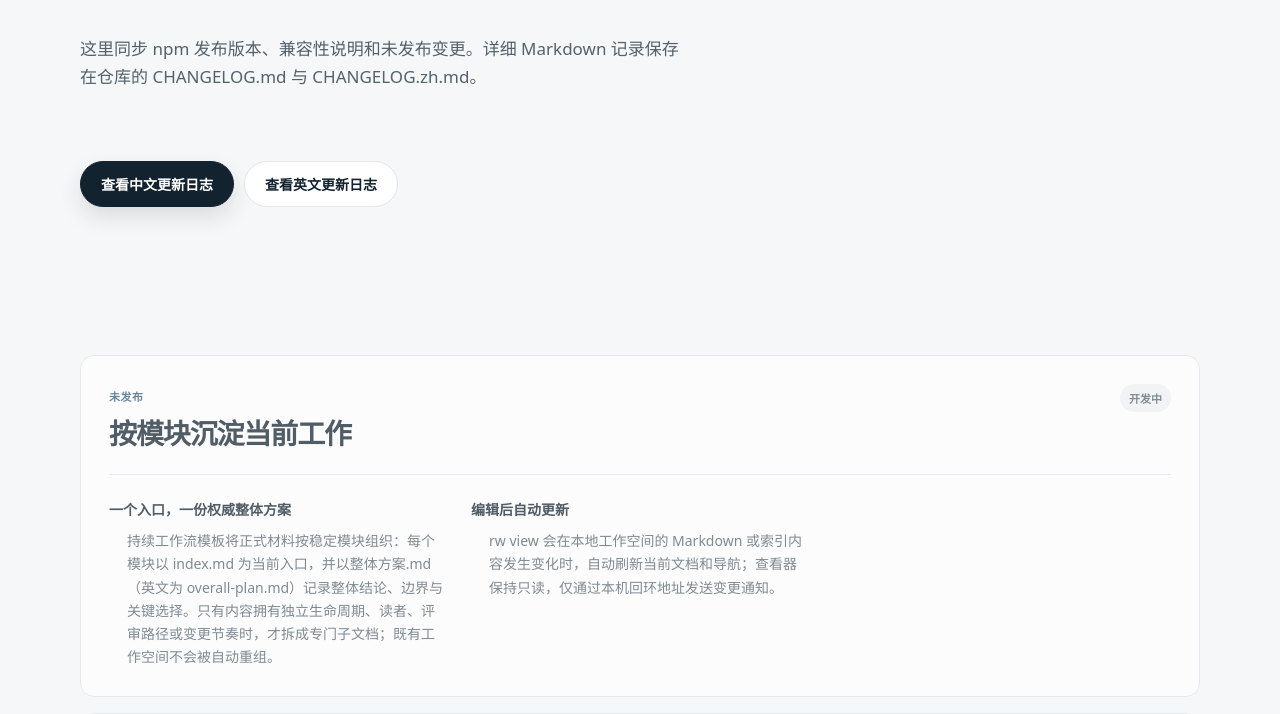
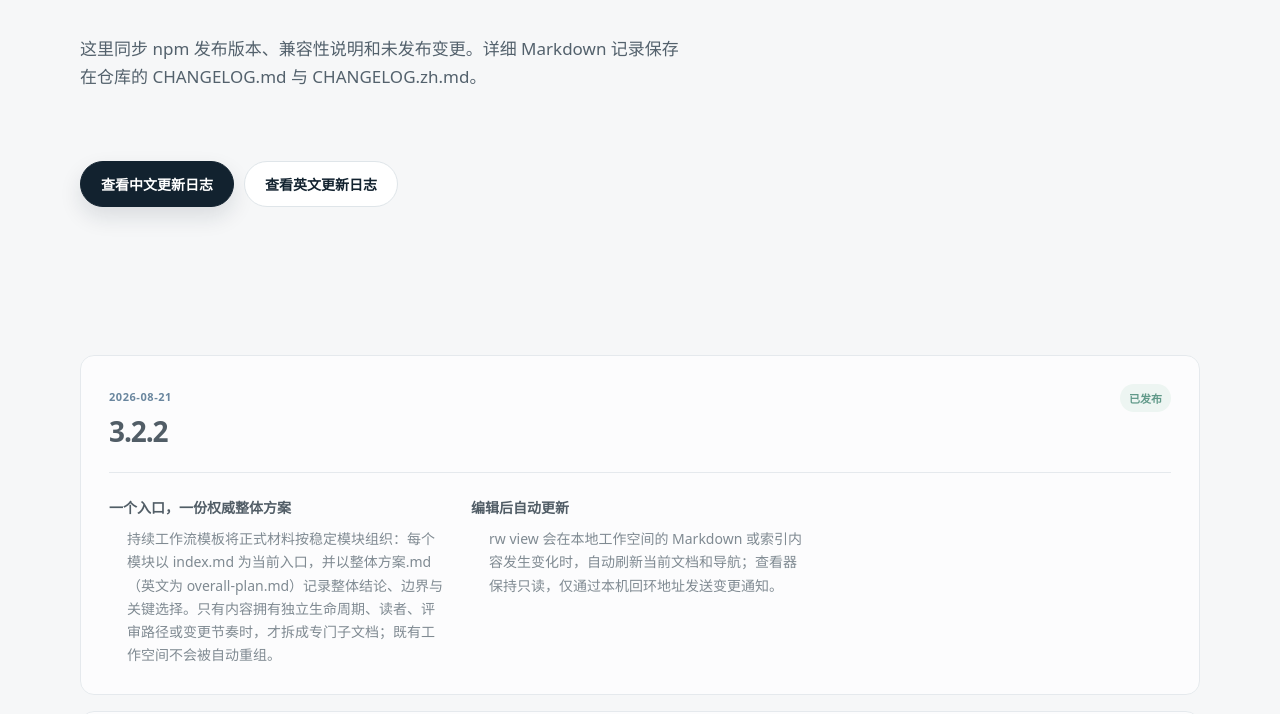
Before and after one commit to recoluan/recowork, a website: page docs/releases.html in a window 1280 px wide. Shown: the part 369-1083 px from the top of the page. Drawn offline with Linux system fonts and the light colour scheme; some packages are replaced by stand-ins of ours; a script that the page names is missing.

Commit message:
chore(release): publish 3.2.2
Why:
- Publish the completed modular workspace organization and live viewer refresh improvements.

Changes:
- Bump the npm package to 3.2.2.
- Move bilingual Unreleased notes into the dated release record and align the website release page.

Compatibility:
- Existing workspaces remain user-owned; running viewers need one restart to load live refresh support.

Validation:
- Ran CLI syntax checks, the full initialization matrix for supported locales and targets, and npm pack --dry-run.

```diff
--- a/docs/releases.html
+++ b/docs/releases.html
@@ -55,10 +55,10 @@
         <article class="release-card release-card-muted">
           <div class="release-card-heading">
             <div>
-              <span class="release-kicker" data-zh="未发布" data-en="Unreleased">未发布</span>
-              <h2 data-zh="按模块沉淀当前工作" data-en="Organize current work by module">按模块沉淀当前工作</h2>
+              <span class="release-kicker">2026-08-21</span>
+              <h2>3.2.2</h2>
             </div>
-            <span class="release-badge badge-gray" data-zh="开发中" data-en="In development">开发中</span>
+            <span class="release-badge badge-green" data-zh="已发布" data-en="Published">已发布</span>
           </div>
           <div class="release-columns"><div><h3 data-zh="一个入口，一份权威整体方案" data-en="One entry, one authority plan">一个入口，一份权威整体方案</h3><p data-zh="持续工作流模板将正式材料按稳定模块组织：每个模块以 index.md 为当前入口，并以整体方案.md（英文为 overall-plan.md）记录整体结论、边界与关键选择。只有内容拥有独立生命周期、读者、评审路径或变更节奏时，才拆成专门子文档；既有工作空间不会被自动重组。" data-en="Durable workflow templates organize formal material by stable module: each module uses index.md as its current entry and overall-plan.md as its authority record for conclusions, boundaries, and key choices. Specialized child documents are created only for an independent lifecycle, audience, review path, or change cadence; existing workspaces are never reorganized automatically.">持续工作流模板将正式材料按稳定模块组织：每个模块以 index.md 为当前入口，并以整体方案.md（英文为 overall-plan.md）记录整体结论、边界与关键选择。只有内容拥有独立生命周期、读者、评审路径或变更节奏时，才拆成专门子文档；既有工作空间不会被自动重组。</p></div><div><h3 data-zh="编辑后自动更新" data-en="Refresh after editing">编辑后自动更新</h3><p data-zh="rw view 会在本地工作空间的 Markdown 或索引内容发生变化时，自动刷新当前文档和导航；查看器保持只读，仅通过本机回环地址发送变更通知。" data-en="rw view automatically refreshes the open document and navigation when Markdown or index content changes in the local workspace. The viewer remains read-only and sends change notifications only over the local loopback address.">rw view 会在本地工作空间的 Markdown 或索引内容发生变化时，自动刷新当前文档和导航；查看器保持只读，仅通过本机回环地址发送变更通知。</p></div></div>
         </article>
--- a/package.json
+++ b/package.json
@@ -1,6 +1,6 @@
 {
   "name": "recowork",
-  "version": "3.2.1",
+  "version": "3.2.2",
   "description": "Combine RecoWork workflow templates with reusable AI output targets.",
   "bin": {
     "recowork": "bin/rw.js",
```
Also changed, not shown: CHANGELOG.zh.md (+2 -0 lines), CHANGELOG.md, 1 other file.
